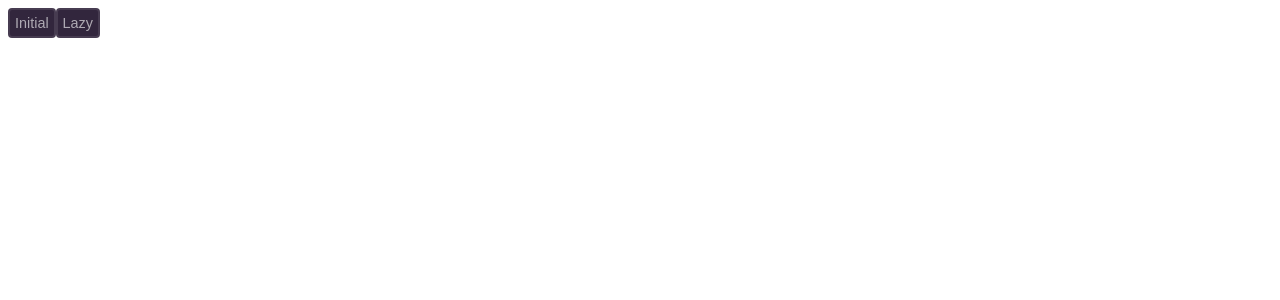
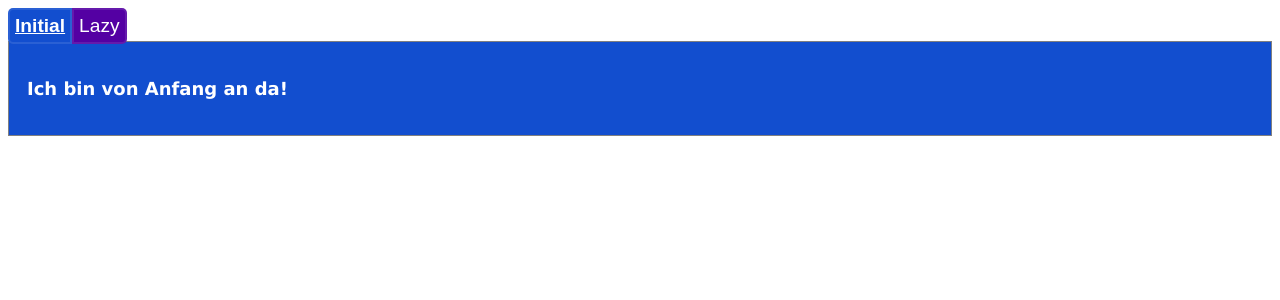
Before and after one commit to LinkedInLearning/react-esst-3161772, a React (Create React App) app: page / in a window 1280 px wide. Shown: the top 300 px of the page. Built offline with nearby package versions, Linux system fonts and the light colour scheme.

Commit message:
suspense+useTransition

```diff
--- /dev/null
+++ b/src/components/Initial.jsx
@@ -0,0 +1,3 @@
+export function Initial() {
+  return <p>Ich bin von Anfang an da!</p>;
+}
--- /dev/null
+++ b/src/components/Lazy.jsx
@@ -0,0 +1,3 @@
+export default function Lazy() {
+  return "Ich bin Lazy-Loaded";
+}
--- a/src/components/Products.jsx
+++ /dev/null
@@ -1,10 +0,0 @@
-export function Products() {
-  return (
-    <div className="tabs">
-      <nav>
-        <button type="button">Initial</button>
-        <button type="button">Lazy</button>
-      </nav>
-    </div>
-  );
-}
--- /dev/null
+++ b/src/components/Tabs.jsx
@@ -0,0 +1,47 @@
+import React, {
+  Suspense,
+  useState,
+  useTransition,
+} from "react";
+import { Initial } from "./Initial";
+
+const Lazy = React.lazy(() => import("./Lazy"));
+
+export function Tabs() {
+  const [tab, setTab] = useState("initial");
+  const [isPending, startTransition] = useTransition();
+
+  const updateTab = (tab) => {
+    startTransition(() => {
+      setTab(tab);
+    });
+  };
+
+  return (
+    <div className="tabs">
+      <nav>
+        <button
+          type="button"
+          className={tab === "initial" && "active"}
+          onClick={() => updateTab("initial")}
+        >
+          Initial
+        </button>
+        <button
+          type="button"
+          className={tab === "lazy" && "active"}
+          onClick={() => updateTab("lazy")}
+        >
+          Lazy {isPending ? "(Lade Tab...)" : ""}
+        </button>
+      </nav>
+
+      <main>
+        <Suspense fallback={"Lade View..."}>
+          {tab === "initial" && <Initial />}
+          {tab === "lazy" && <Lazy />}
+        </Suspense>
+      </main>
+    </div>
+  );
+}
--- a/src/index.jsx
+++ b/src/index.jsx
@@ -2,12 +2,12 @@ import React from "react";
 import { createRoot } from "react-dom/client";
 
 import "./styles.css";
-import { Products } from "./components/Products";
+import { Tabs } from "./components/Tabs";
 
 const root = createRoot(document.getElementById("root"));
 
 root.render(
   <React.StrictMode>
-    <Products />
+    <Tabs />
   </React.StrictMode>
 );
--- a/src/styles.css
+++ b/src/styles.css
@@ -11,35 +11,31 @@ ul {
   padding: 0;
 }
 
-li {
-  cursor: pointer;
-  padding: 0.3em;
-  border: 1px solid rgba(112, 128, 144, 0.165);
-  font-size: 0.83em;
-  background-color: rgb(250, 241, 250);
-  border-radius: 5px;
-  margin-bottom: 0.5ex;
-}
-li:hover {
-  background-color: blanchedalmond;
-}
-
 button {
   appearance: none;
-  border-radius: 4px;
-  background-color: rgb(50, 38, 61);
-  color: rgba(255, 255, 255, 0.609);
-  font-size: 0.8em;
+  background-color: rgb(84, 0, 163);
+  color: rgb(255, 255, 255);
+  font-size: 1.2rem;
   padding: 5px;
   border: 2px solid rgba(255, 255, 255, 0.1);
   cursor: pointer;
 }
 
+button:first-child {
+  border-top-left-radius: 5px;
+  border-bottom-left-radius: 5px;
+}
+
+button:last-child {
+  border-top-right-radius: 5px;
+  border-bottom-right-radius: 5px;
+}
+
 button.active {
   color: white;
-  background-color: rgb(106, 22, 167);
-  border: 2px solid rgb(132, 84, 237);
+  background-color: rgb(18, 78, 207);
   font-weight: bold;
+  text-decoration: underline;
 }
 
 button:not(.active):hover {
@@ -47,24 +43,10 @@ button:not(.active):hover {
   opacity: 0.8;
 }
 
-.product-list {
-  padding: 0.4em;
-  border: 1px solid darkgray;
-  flex: 1;
+main {
+  margin-top: -3px;
+  padding: 1em;
+  background-color: rgb(18, 78, 207);
+  border: 1px solid gray;
+  color: white;
 }
-
-.filterbox {
-  background-color: darkblue;
-  padding: 0.3em;
-  display: flex;
-  gap: 10px;
-  margin-bottom: 10px;
-}
-
-.filterbox input {
-  font-size: 1.2rem;
-}
-
-.product-lists {
-  display: flex;
-}
```
